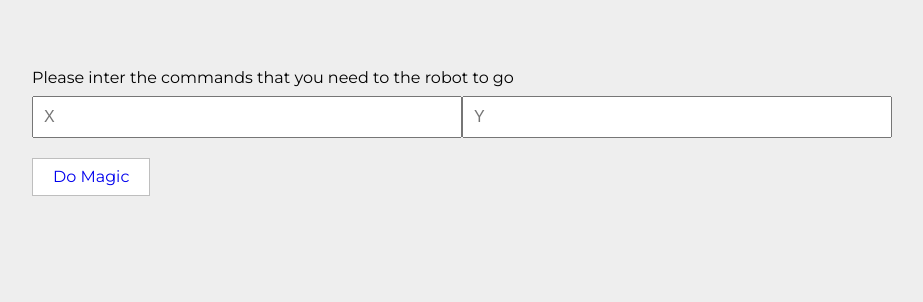
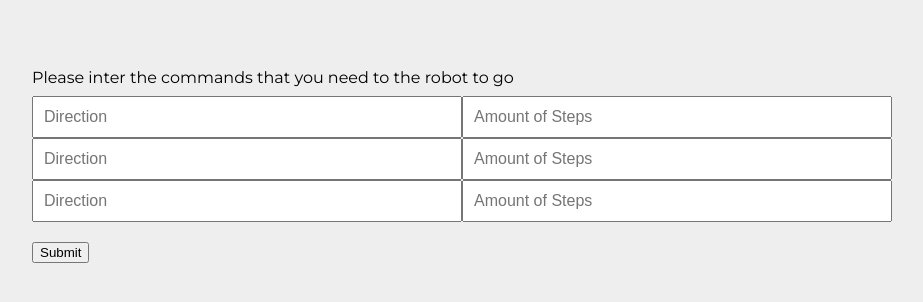
Before and after one commit to mo-fouad/robo-app, a React (Create React App) app: page /step-two in a window 1280 px wide. Shown: the top 302 px of the page, without its empty margins (178-1101 px from the left). Built offline with nearby package versions, Linux system fonts and the light colour scheme.

Commit message:
done with react Form hook

```diff
--- a/src/App.jsx
+++ b/src/App.jsx
@@ -1,4 +1,4 @@
-import React from 'react';
+import React, {useState} from 'react';
 
 import {
     BrowserRouter as Router,
@@ -12,18 +12,23 @@ import StepTwo from "./components/FormSteps/StepTwo";
 import Result from "./components/FormSteps/Result";
 
 function App() {
+    const [NumbersOfCommands, SetNumOfCommands] = useState(3)
+    const stepOneData = (data) => {
+        SetNumOfCommands(data.NumbersOfCommands);
+    };
+
     return (
         <Router>
             <div className="container dashboard">
                 <Switch>
-                    <Route exact  path="/">
+                    <Route exact path="/">
                         <Welcome></Welcome>
                     </Route>
                     <Route exact path="/step-one">
-                        <StepOne></StepOne>
+                        <StepOne getData={stepOneData}></StepOne>
                     </Route>
                     <Route exact path="/step-two">
-                        <StepTwo></StepTwo>
+                        <StepTwo NumOfCommands={NumbersOfCommands}></StepTwo>
                     </Route>
                     <Route exact path="/result">
                         <Result></Result>
--- a/src/components/FormSteps/StepOne.jsx
+++ b/src/components/FormSteps/StepOne.jsx
@@ -1,10 +1,16 @@
 import React from 'react';
+import { withRouter } from 'react-router-dom'
 import {useForm} from 'react-hook-form'
 
-function StepOne() {
+function StepOne(props) {
+    console.log(props);
+
+    const {getData} = props;
+
     const {register, handleSubmit, errors} = useForm();
     const onSubmit = data => {
-        console.log(data)
+        getData(data);
+        props.history.push('/step-two');
     };
 
     return (
@@ -66,4 +72,4 @@ function StepOne() {
     );
 }
 
-export default StepOne;
+export default withRouter(StepOne);
--- a/src/components/FormSteps/StepTwo.jsx
+++ b/src/components/FormSteps/StepTwo.jsx
@@ -1,17 +1,60 @@
 import React from 'react';
 import {Link} from "react-router-dom";
+import {useForm} from 'react-hook-form'
 
-function StepTwo() {
+function StepTwo(props) {
+    const {NumOfCommands} = props;
+
+    let commandsDirections = [];
+
+    for (let i = 0; i < NumOfCommands; i++) {
+        commandsDirections.push({direction: "", distance: ""})
+    }
+
+
+    const {register, handleSubmit, errors} = useForm();
+    const onSubmit = data => {
+        console.log(data)
+    };
+
     return (
-        <>
+        <form onSubmit={handleSubmit(onSubmit)}>
             <div className="row step-form-row">
                 <label htmlFor="">Please inter the commands that you need to the robot to go</label>
-                <input className="input input-half" type="text" placeholder="X"/>
-                <input className="input input-half" type="text" placeholder="Y"/>
+                {
+                    commandsDirections.map((ele, index) =>
+                        <div  key={index}>
+                            <input name={ele.index}
+                                   className="input input-half"
+                                   ref={register({
+                                       required: true,
+                                       maxLength: 20, pattern: {
+                                           value: /^[E|W|N|S]+$/,
+                                           message: "invalid Direction command"
+                                       }
+                                   })}
+                                   placeholder="Direction"
+                            />
+
+                            <input name="startInX"
+                                   className="input input-half"
+                                   ref={register({
+                                       required: true,
+                                       maxLength: 20, pattern: {
+                                           value: /^[\d ()+-]+$/,
+                                           message: "invalid Start Point"
+                                       }
+                                   })}
+                                   placeholder="Amount of Steps"
+                            />
+                        </div>
+                    )
+                }
+
 
             </div>
-            <Link to="/result" className="btn btn-blue">Do Magic</Link>
-        </>
+            <input type="submit"/>
+        </form>
     );
 }
 
```
